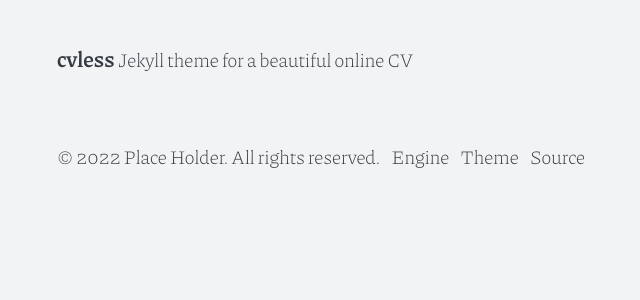
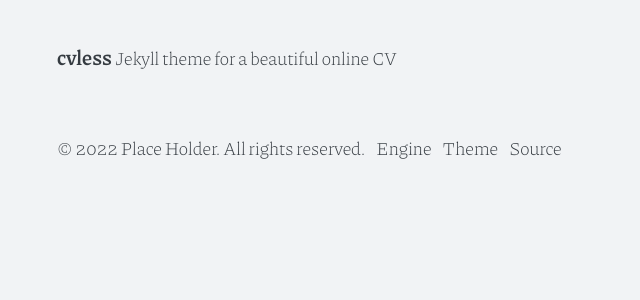
Before and after one commit to piazzai/cvless, a Jekyll site: the page built from index.html, in a window 1280 px wide. Shown: the top 300 px of the page, without its empty margins (215-855 px from the left). Built offline with Jekyll 4.4.1, drawn with Linux system fonts in a browser that asks for light colours.

Commit message:
Reduce body font size

```diff
--- a/_sass/_variables.scss
+++ b/_sass/_variables.scss
@@ -2,12 +2,12 @@
   --body-font-family: "Piazzolla", serif;
   --body-font-family-sc: "Piazzolla SC", serif;
   --body-font-family-mono: "Hack", monospace;
-  --body-font-size: 22px;
+  --body-font-size: 21px;
   --body-font-size-increment: 2px;
   --body-font-weight: 400;
   --body-font-weight-increment: 200;
   --body-num-variant: oldstyle-nums proportional-nums;
-  --body-line-height: 32px;
+  --body-line-height: 1.35;
   --body-background-color: var(--oc-gray-1);
   --body-color: var(--oc-gray-8);
   --code-color: var(--oc-black);
```
